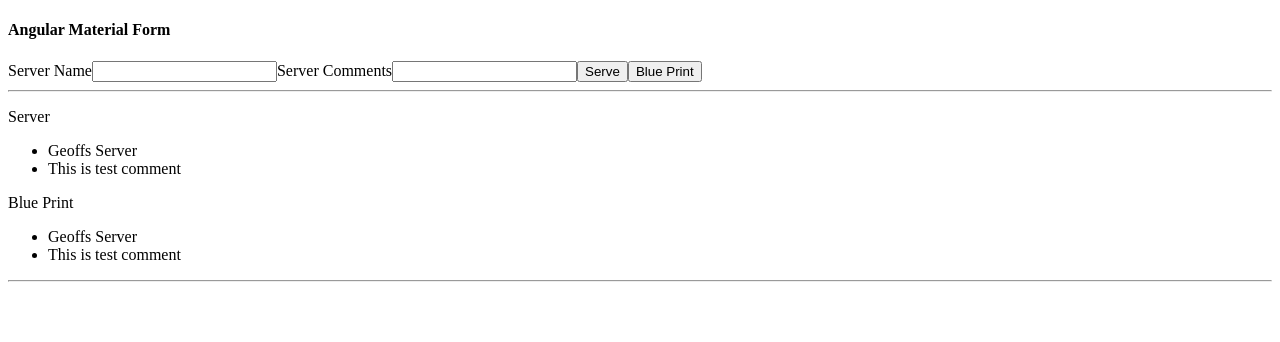
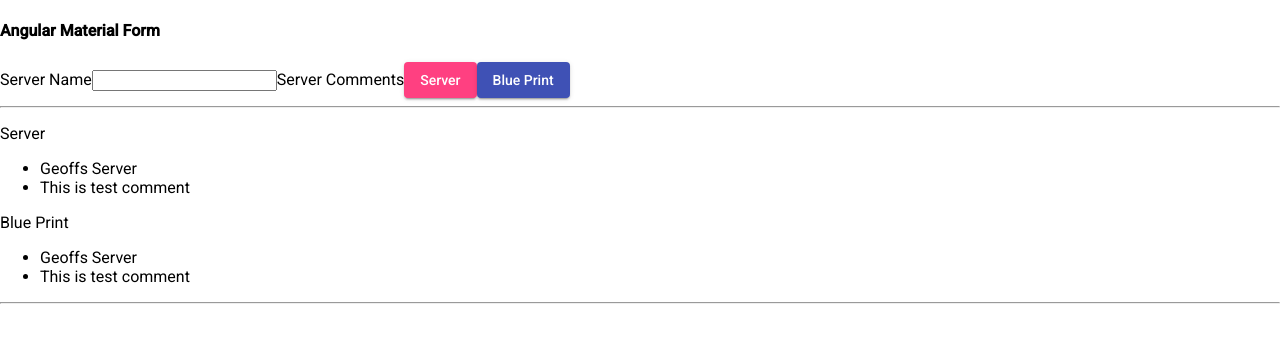
Before and after one commit to FoxGeoff/InputOutputAngular, an Angular app: page / in a window 1280 px wide. Shown: the top 342 px of the page. Built offline with nearby package versions, Linux system fonts and the light colour scheme.

Commit message:
Add Angular Material

```diff
--- a/angular.json
+++ b/angular.json
@@ -31,6 +31,7 @@
               "src/assets"
             ],
             "styles": [
+              "./node_modules/@angular/material/prebuilt-themes/indigo-pink.css",
               "src/styles.css"
             ],
             "scripts": []
@@ -94,6 +95,7 @@
               "src/assets"
             ],
             "styles": [
+              "./node_modules/@angular/material/prebuilt-themes/indigo-pink.css",
               "src/styles.css"
             ],
             "scripts": []
--- a/package.json
+++ b/package.json
@@ -12,10 +12,12 @@
   "private": true,
   "dependencies": {
     "@angular/animations": "~11.2.7",
+    "@angular/cdk": "^11.2.13",
     "@angular/common": "~11.2.7",
     "@angular/compiler": "~11.2.7",
     "@angular/core": "~11.2.7",
     "@angular/forms": "~11.2.7",
+    "@angular/material": "^11.2.13",
     "@angular/platform-browser": "~11.2.7",
     "@angular/platform-browser-dynamic": "~11.2.7",
     "@angular/router": "~11.2.7",
--- a/src/app/app.component.html
+++ b/src/app/app.component.html
@@ -3,12 +3,11 @@
 
   <div>
     <label>Server Name</label>
-    <input type="text">
+    <input type="text" />
     <label>Server Comments</label>
-    <input type="text">
-    <input type="button" value="Serve">
-    <input type="button" value="Blue Print">
-    <hr>
+    <button mat-raised-button color="accent">Server</button>
+    <button mat-raised-button color="primary">Blue Print</button>
+    <hr />
   </div>
 
   <div>
@@ -26,5 +25,5 @@
       <li>This is test comment</li>
     </ul>
   </div>
-  <hr>
+  <hr />
 </div>
--- a/src/app/app.module.ts
+++ b/src/app/app.module.ts
@@ -2,13 +2,17 @@
 import { BrowserModule } from '@angular/platform-browser';
 
 import { AppComponent } from './app.component';
+import { BrowserAnimationsModule } from '@angular/platform-browser/animations';
+import { MaterialModule } from './material/material.module';
 
 @NgModule({
   declarations: [
     AppComponent
   ],
   imports: [
-    BrowserModule
+    BrowserModule,
+    BrowserAnimationsModule,
+    MaterialModule
   ],
   providers: [],
   bootstrap: [AppComponent]
--- a/src/index.html
+++ b/src/index.html
@@ -6,6 +6,9 @@
   <base href="/">
   <meta name="viewport" content="width=device-width, initial-scale=1">
   <link rel="icon" type="image/x-icon" href="favicon.ico">
+  <link rel="preconnect" href="https://fonts.gstatic.com">
+  <link href="https://fonts.googleapis.com/css2?family=Roboto:wght@300;400;500&display=swap" rel="stylesheet">
+  <link href="https://fonts.googleapis.com/icon?family=Material+Icons" rel="stylesheet">
 </head>
 <body>
   <app-root></app-root>
--- a/src/styles.css
+++ b/src/styles.css
@@ -1 +1,4 @@
 /* You can add global styles to this file, and also import other style files */
+
+html, body { height: 100%; }
+body { margin: 0; font-family: Roboto, "Helvetica Neue", sans-serif; }
```
Also changed, not shown: src/app/material/material.module.ts (added, +44 -0 lines), 2 other files (tests, documents, lock files or other folders).
